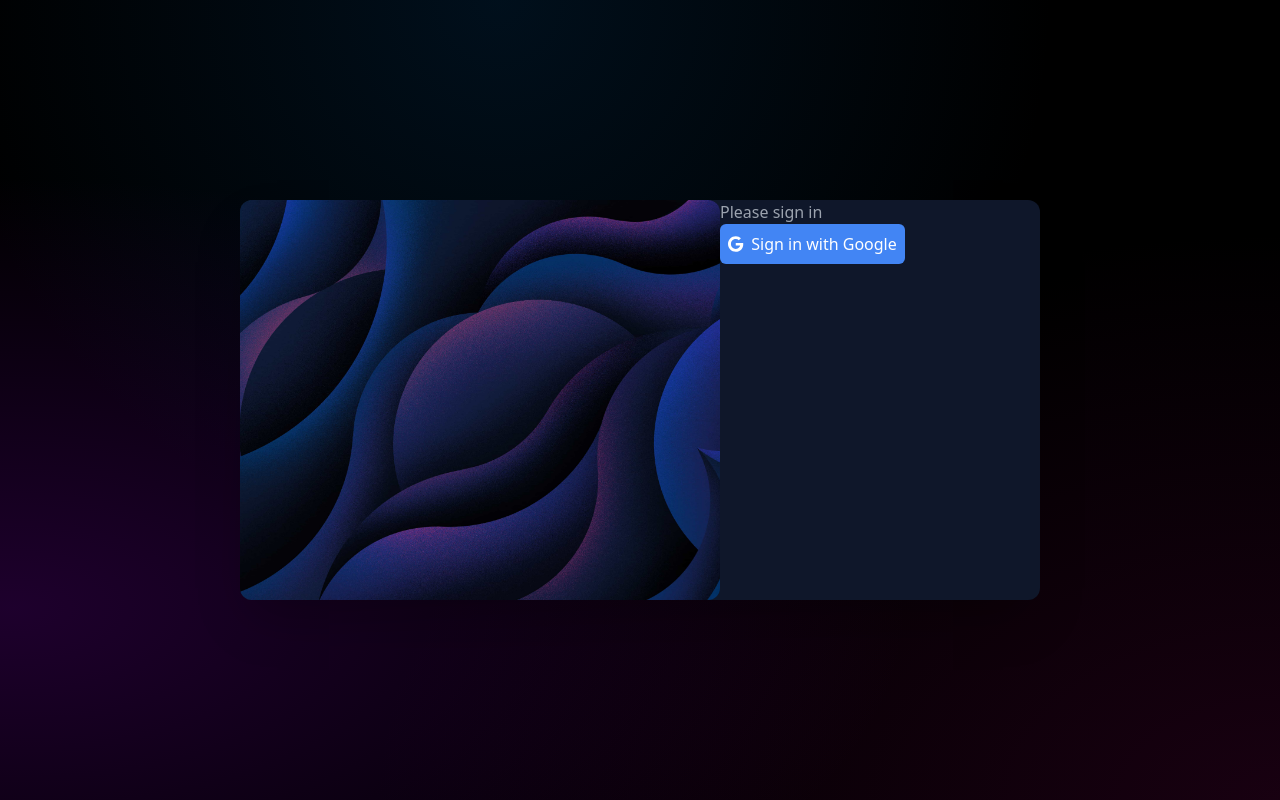
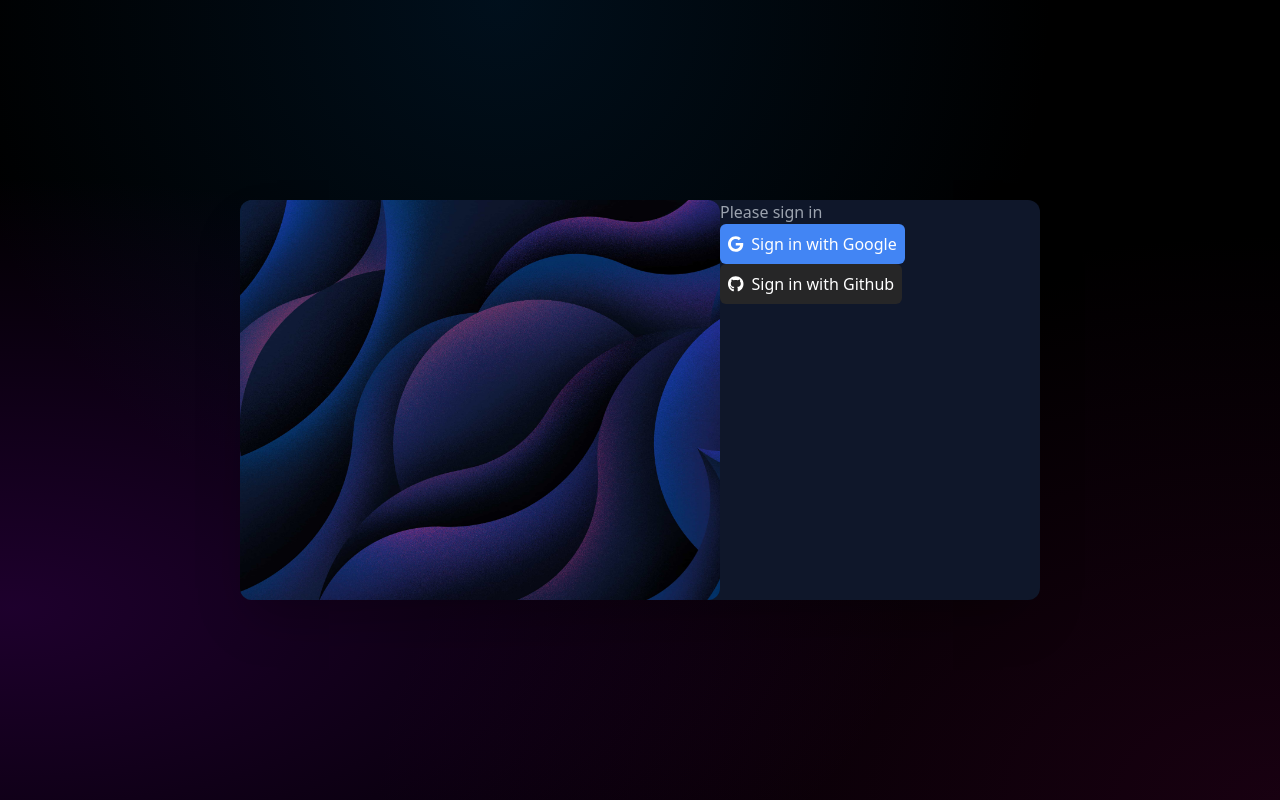
Before and after one commit to alkuinvito/sirkelin, a Next.js app in the folder frontend/: page / in a window 1280 px wide. Built offline with nearby package versions, Linux system fonts and the light colour scheme; no server answers.

Commit message:
adding sign in with github

```diff
--- a/frontend/next.config.js
+++ b/frontend/next.config.js
@@ -10,6 +10,12 @@ module.exports = {
         port: '',
         pathname: '/**',
       },
+      {
+        protocol: 'https',
+        hostname: 'avatars.githubusercontent.com',
+        port: '',
+        pathname: '/**',
+      },
     ],
   }
 }
--- a/frontend/src/components/auth.jsx
+++ b/frontend/src/components/auth.jsx
@@ -1,13 +1,16 @@
 import React from 'react'
 import { UserAuth } from '@/context/AuthContext'
 import { FontAwesomeIcon } from '@fortawesome/react-fontawesome'
-import { faGoogle } from '@fortawesome/free-brands-svg-icons'
+import { faGoogle, faGithub } from '@fortawesome/free-brands-svg-icons'
+import { GoogleAuthProvider, GithubAuthProvider } from 'firebase/auth'
 
 function Auth() {
+  const googleProvider = new GoogleAuthProvider()
+  const githubProvider = new GithubAuthProvider()
   const { firebaseSignIn } = UserAuth()
-  const signInHandler = async () => {
+  const signInHandler = async (provider) => {
     try {
-      await firebaseSignIn()
+      await firebaseSignIn(provider)
     } catch(error) {
       console.log(error)
     }
@@ -16,7 +19,8 @@ function Auth() {
   return (
     <div>
       <h1 className='text-gray-400'>Please sign in</h1>
-      <button className='p-2 rounded-md bg-[#4285F4] hover:bg-[#4285F4]/80 transition' onClick={signInHandler}><FontAwesomeIcon className='mr-2' icon={faGoogle} />Sign in with Google</button>
+      <button className='p-2 rounded-md bg-[#4285F4] hover:bg-[#4285F4]/80 transition' onClick={() => signInHandler(googleProvider)}><FontAwesomeIcon className='mr-2' icon={faGoogle} />Sign in with Google</button>
+      <button className='p-2 rounded-md bg-[#262627] hover:bg-[#262627]/80 transition' onClick={() => signInHandler(githubProvider)}><FontAwesomeIcon className='mr-2' icon={faGithub} />Sign in with Github</button>
     </div>
   )
 }
--- a/frontend/src/context/AuthContext.js
+++ b/frontend/src/context/AuthContext.js
@@ -2,7 +2,6 @@ import { useContext, createContext, useState } from 'react'
 import {
   setPersistence,
   inMemoryPersistence,
-  GoogleAuthProvider,
   signInWithPopup,
   signOut
 } from 'firebase/auth'
@@ -24,8 +23,7 @@ export const AuthContextProvider = ({ children }) => {
   const [ user, setUser ] = useState({})
   const router = useRouter()
 
-  const firebaseSignIn = () => {
-    const provider = new GoogleAuthProvider()
+  const firebaseSignIn = (provider) => {
     setPersistence(auth, inMemoryPersistence)
     signInWithPopup(auth, provider)
       .then(result => {
```
